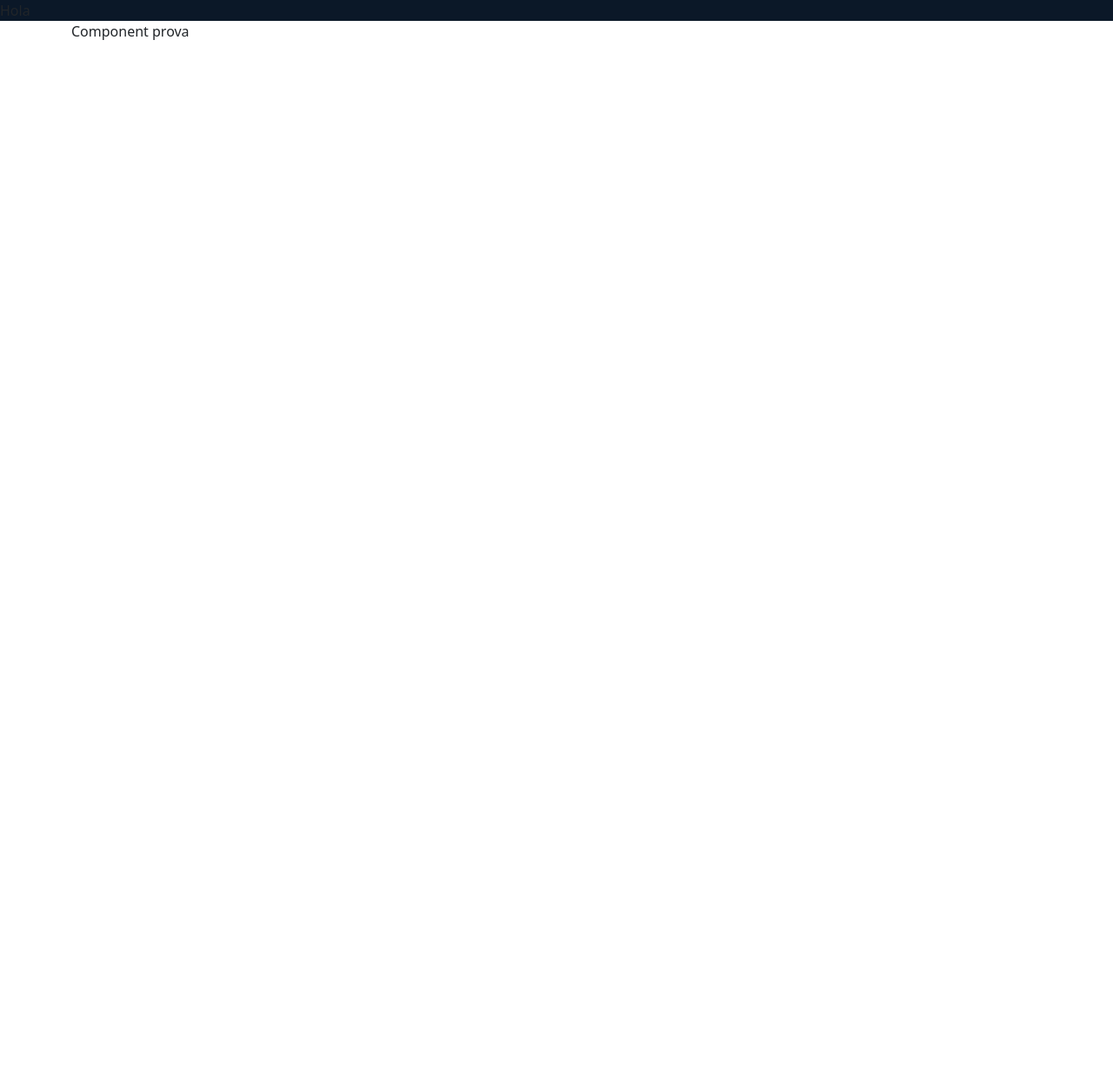
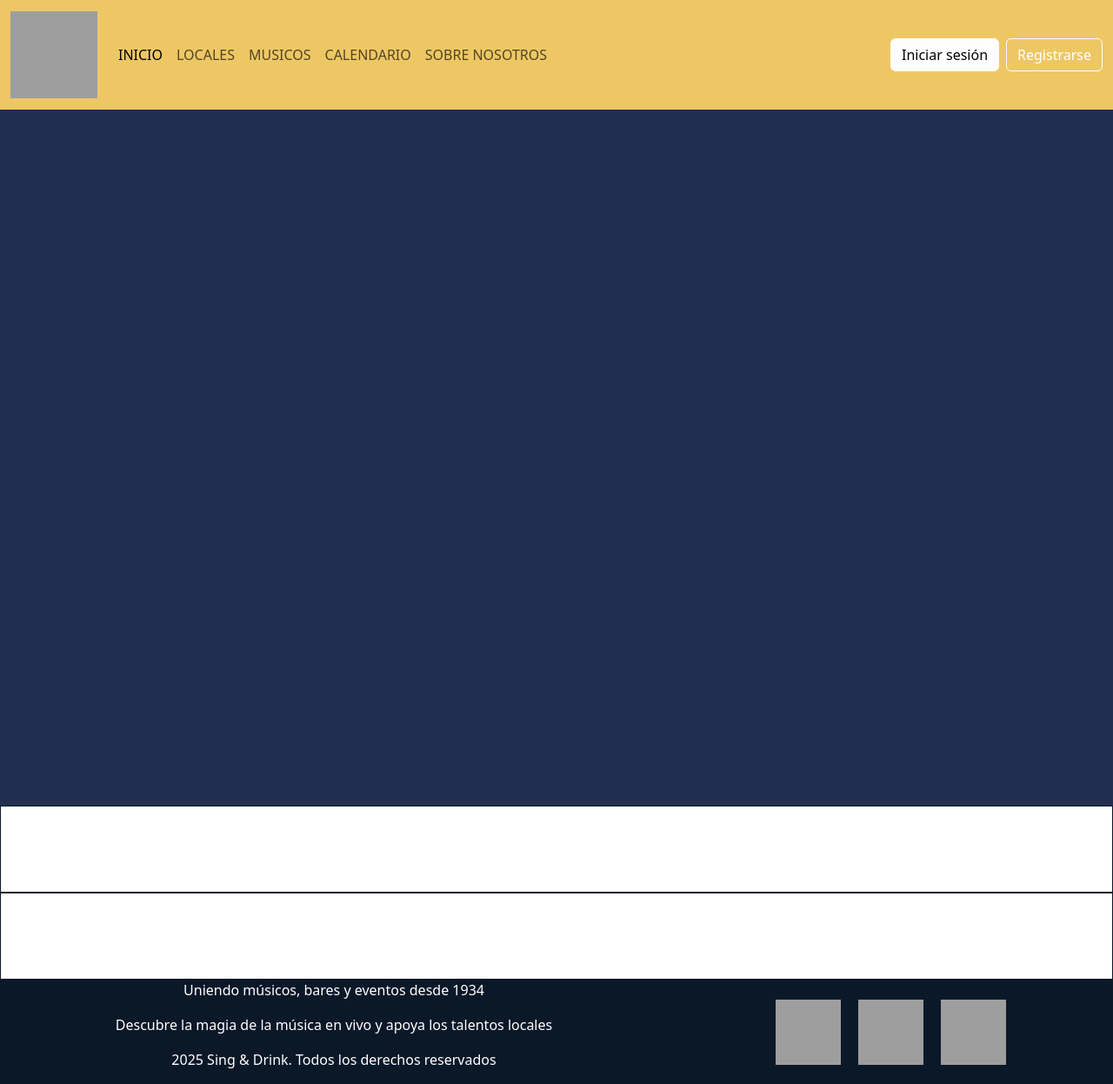
Before and after one commit to RogerOrti/sing_drink, a Laravel app: page / in a window 1280 px wide. Shown: the whole page at 87% size. Before the commit the page ends 46 px from the top, so only its background shows below. Run offline with Laravel 10, Linux system fonts and the light colour scheme; style sheets or scripts are compiled from the project's sources; grey boxes are pictures that could not be loaded.

Commit message:
Commit Layout
Se ha creado el layouts para el proyecto

```diff
--- a/resources/css/app.css
+++ b/resources/css/app.css
@@ -0,0 +1,28 @@
+.footerPart1{
+    height: 100%;
+    width: 60%;
+    display: flex;
+    justify-content: center;
+    align-items: center;
+    color: white;
+    flex-direction: column;
+}
+.footerPart2{
+    width: 40%;
+    justify-content: center;
+    align-items: center;
+    display: flex;
+}
+.footerPart2 img{
+    margin: 10px;
+}
+
+.footerpart1-1, .footerpart1-2{
+width: 100%;
+height: 50%;
+display: flex;
+justify-content: center;
+align-items: center;
+color: white;
+flex-direction: column;
+}
--- a/resources/css/app.scss
+++ b/resources/css/app.scss
@@ -1,7 +1,55 @@
-$primary: #0B1828;
+$primary: #222E50;
+$secondary: #EEC765;
+$light: #FFFFFF;
+$dark: #0B1828;
+
+@import 'bootstrap/scss/bootstrap';
 
 
 
+.full-width {
+    width: 100%;
+}
 
+*{
+    box-sizing: border-box;
+    margin: 0;
+    padding: 0;
+}
+.full-screen-bg-primary {
+    color: $light;
+    display: flex;
+    flex-direction: column;
+    justify-content: center;
+    align-items: center;
+    height: 100vh;
+    @extend .full-width;
+    text-align: center;
+}
+.full-width-index {
+    height: 100%;
+    display: flex;
+    justify-content: center;
+    align-items: center;
+    @extend .full-width;
+}
 
-@import 'bootstrap/scss/bootstrap'
+.full-index-1{
+    @extend .full-width-index;
+    background-color: $primary;
+}
+
+.full-width-contendio {
+    display: flex;
+    background-color: $light;
+    min-height: 100px;
+    border: solid 1px $dark;
+    @extend .full-width;
+}
+
+.full-width-footer {
+    display: flex;
+    background-color: $dark;
+    height: 25%;
+    @extend .full-width;
+}
--- a/resources/views/index.blade.php
+++ /dev/null
@@ -1,15 +0,0 @@
-<!DOCTYPE html>
-<html lang="en">
-<head>
-    <meta charset="UTF-8">
-    <meta name="viewport" content="width=device-width, initial-scale=1.0">
-    <title>Document</title>
-    @vite(['resources/css/app.css', 'resources/css/app.scss' ,'resources/js/app.js'])
-</head>
-<body>
-    <div class="bg-primary">Hola</div>
-    <div class="container">
-        @yield('contingut')
-    </div>
-</body>
-</html>
--- /dev/null
+++ b/resources/views/layouts.blade.php
@@ -0,0 +1,83 @@
+<!DOCTYPE html>
+<html lang="en">
+<head>
+    <meta charset="UTF-8">
+    <meta name="viewport" content="width=device-width, initial-scale=1.0">
+    <title>Sticky Navbar with Full Screen Div</title>
+    @vite(['resources/css/app.css', 'resources/css/app.scss', 'resources/js/app.js'])
+</head>
+<body>
+    <nav class="navbar bg-secondary navbar-expand-lg sticky-top">
+        <div class="container-fluid">
+            <a class="navbar-brand" href="#">
+                <img src="{{ asset('image/iconoLogo.png') }}" alt="Logo de la marca" width="100" height="100">
+            </a>
+
+            <!-- Navbar toggler with the same style as the nav items -->
+            <div class="d-flex justify-content-end d-lg-none">
+                <button class="navbar-toggler btn btn-outline-light" type="button" data-bs-toggle="collapse" data-bs-target="#navbarNav" aria-controls="navbarNav" aria-expanded="false" aria-label="Toggle navigation">
+                    <span class="navbar-toggler-icon"></span>
+                </button>
+            </div>
+
+            <div class="collapse navbar-collapse" id="navbarNav">
+                <ul class="navbar-nav">
+                    <li class="nav-item">
+                        <a class="nav-link active" aria-current="page" href="#">INICIO</a>
+                    </li>
+                    <li class="nav-item">
+                        <a class="nav-link" href="#">LOCALES</a>
+                    </li>
+                    <li class="nav-item">
+                        <a class="nav-link" href="#">MUSICOS</a>
+                    </li>
+                    <li class="nav-item">
+                        <a class="nav-link" href="#">CALENDARIO</a>
+                    </li>
+                    <li class="nav-item">
+                        <a class="nav-link" href="#">SOBRE NOSOTROS</a>
+                    </li>
+
+                    <li class="nav-item d-lg-none">
+                        <a class="nav-link" href="#">INICIAR SESION</a>
+                    </li>
+                    <li class="nav-item d-lg-none">
+                        <a  class="nav-link" href="#">REGISTRARSE</a>
+                    </li>
+                </ul>
+            </div>
+
+            <div class="d-none d-lg-flex">
+                <a href="#" class="btn btn-light me-2">Iniciar sesión</a>
+                <a href="#" class="btn btn-outline-light">Registrarse</a>
+            </div>
+        </div>
+    </nav>
+
+
+    <!-- Content sections -->
+    <div class="full-screen-bg-primary">
+        @yield('PantallaDeInicio')
+    </div>
+    <div class="full-width-contendio"></div>
+    <div class="full-width-contendio"></div>
+
+    <!-- Footer -->
+    <footer class="full-width-footer">
+        <div class="footerPart1">
+            <div class="footerpart1-1">
+                <p>Uniendo músicos, bares y eventos desde 1934</p>
+                <p>Descubre la magia de la música en vivo y apoya los talentos locales</p>
+            </div>
+            <div class="footerpart1-2">
+                <p>2025 Sing & Drink. Todos los derechos reservados</p>
+            </div>
+        </div>
+        <div class="footerPart2">
+            <img src="{{ asset('image/Instgram.png') }}" alt="Logo Instagram" width="75" height="75">
+            <img src="{{ asset('image/X.png') }}" alt="Logo X" width="75" height="75">
+            <img src="{{ asset('image/Facebook.png') }}" alt="Logo Facebook" width="75" height="75">
+        </div>
+    </footer>
+</body>
+</html>
--- a/resources/views/proves/index.blade.php
+++ b/resources/views/proves/index.blade.php
@@ -1,7 +1,7 @@
-@extends('index')
+@extends('layouts')
 
-@section('contingut')
-<div id="prova">
+@section('PantallaDeInicio')
+<div class="full-index-1">
 
 </div>
 @endsection
```
